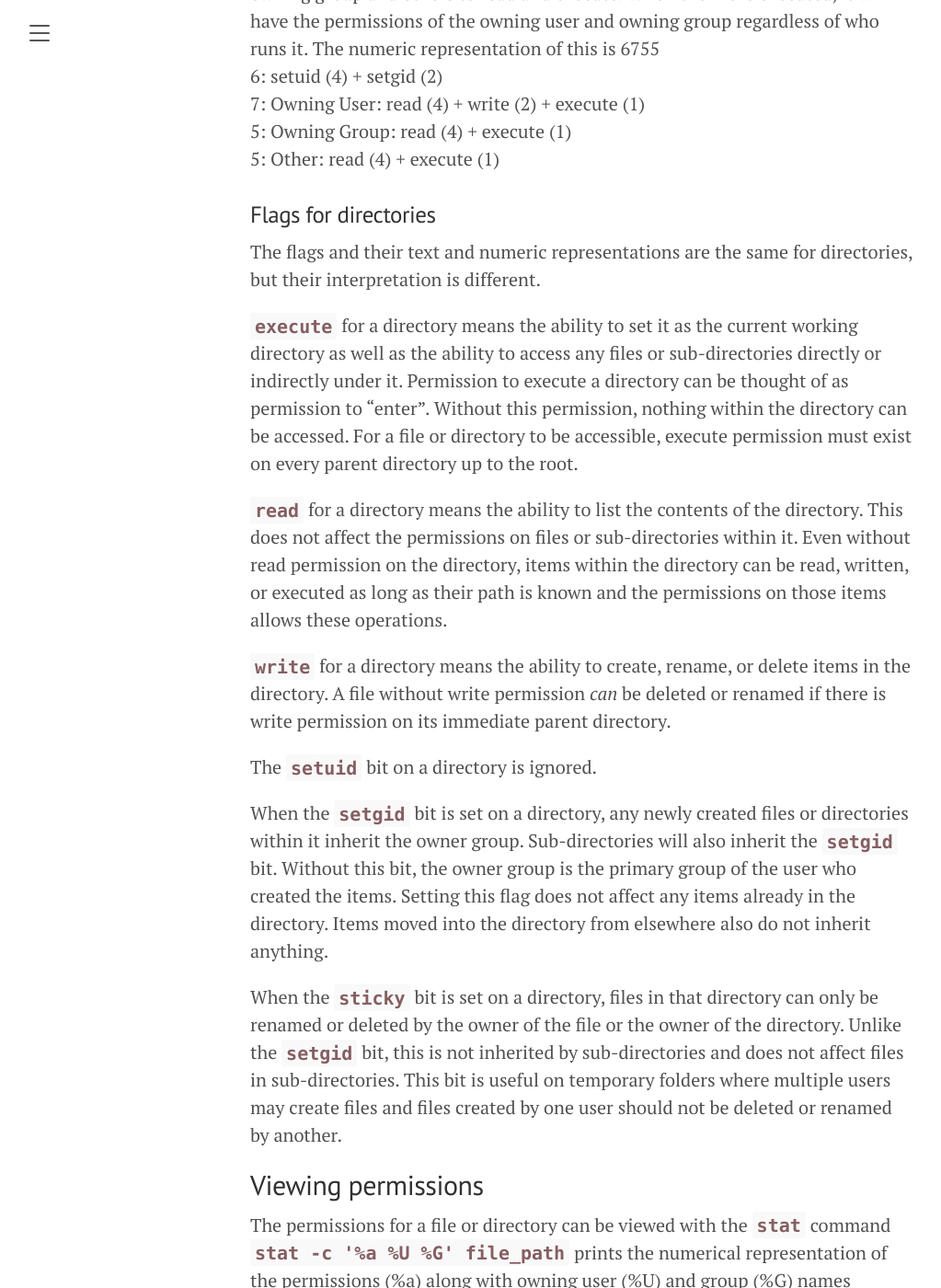
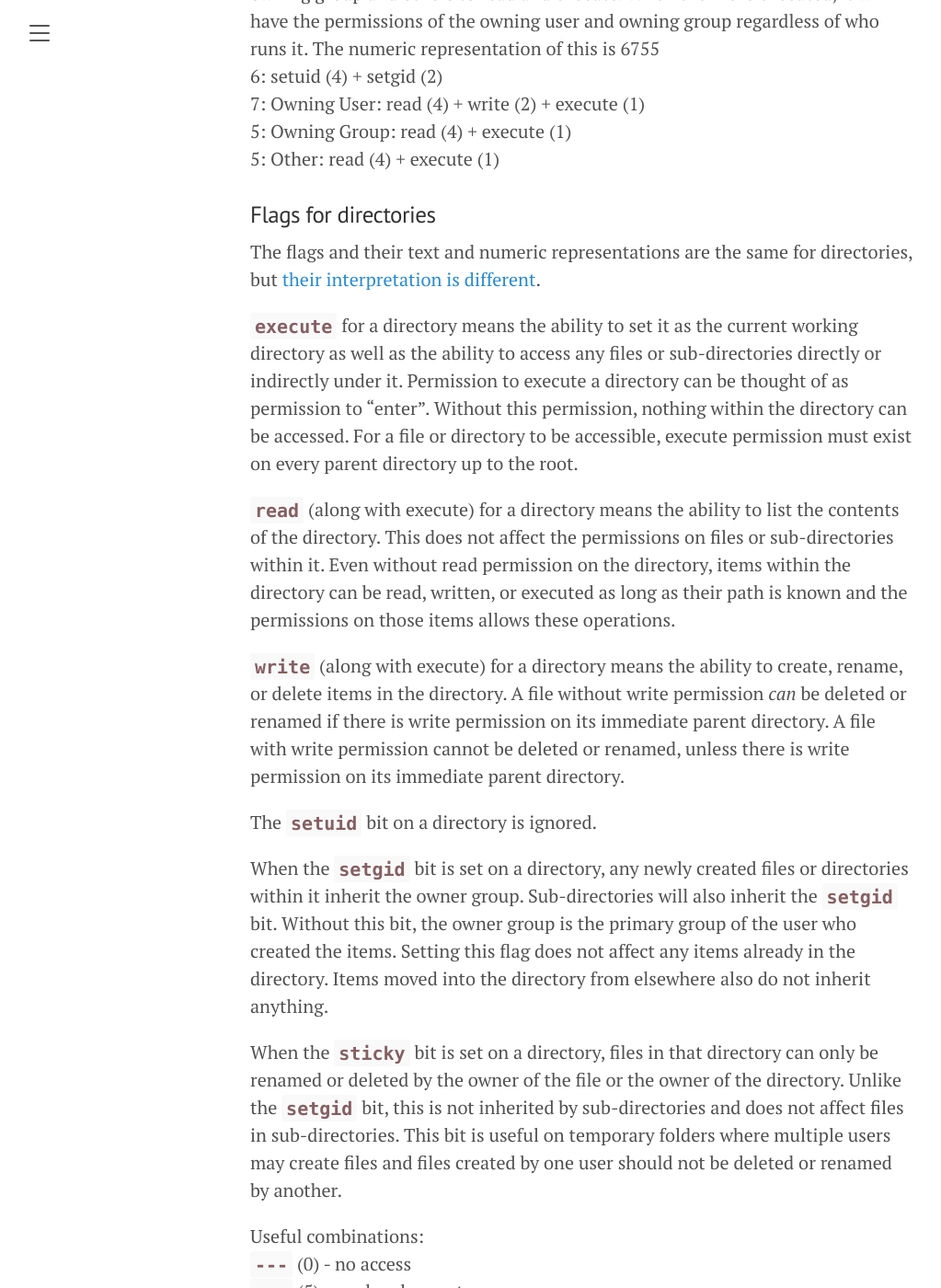
Before and after one commit to koustubhmoharir/linux, a Jekyll site: the page built from _posts/2022-01-08-filesystem-permissions.md, in a window 1280 px wide and 1400 px high, scrolled down 2763 px. Shown: the whole window at 92% size, without its empty margins (8-1031 px from the left). Built offline with Jekyll 4.4.1, drawn with Linux system fonts in a browser that asks for light colours; comment, search, counter and statistics services are not loaded; some of the changed text lies outside the part shown.

Commit message:
Fixed / clarified posts related to file system permissions

```diff
--- a/_posts/2022-01-08-filesystem-permissions.md
+++ b/_posts/2022-01-08-filesystem-permissions.md
@@ -22,11 +22,11 @@ Flags can be represented as a letter or as a number which can be combined bitwis
 `x` (1): If this is present, execute access is granted
 
 Useful and common combinations:
-`rwx` (7) - full access
+`---` (0) - no access
+`r--` (4) - read only
 `r-x` (5) - read and execute
-`r--` (4) - read only
 `rw-` (6) - read and write but not execute
-`---` (0) - no access
+`rwx` (7) - full access (read, write, execute)
 
 Combinations that are not useful:
 `--x` (1) - execute without read. This is not useful because the file must be read if it is to be executed. However, when running as root (directly or via sudo), read permission is not required to execute. Execute permission is still required.
@@ -56,19 +56,26 @@ The numeric representation of this is 6755
 
 ### Flags for directories
 
-The flags and their text and numeric representations are the same for directories, but their interpretation is different.
+The flags and their text and numeric representations are the same for directories, but [their interpretation is different](https://unix.stackexchange.com/a/317446).
 
 `execute` for a directory means the ability to set it as the current working directory as well as the ability to access any files or sub-directories directly or indirectly under it. Permission to execute a directory can be thought of as permission to "enter". Without this permission, nothing within the directory can be accessed. For a file or directory to be accessible, execute permission must exist on every parent directory up to the root.
 
-`read` for a directory means the ability to list the contents of the directory. This does not affect the permissions on files or sub-directories within it. Even without read permission on the directory, items within the directory can be read, written, or executed as long as their path is known and the permissions on those items allows these operations.
+`read` (along with execute) for a directory means the ability to list the contents of the directory. This does not affect the permissions on files or sub-directories within it. Even without read permission on the directory, items within the directory can be read, written, or executed as long as their path is known and the permissions on those items allows these operations.
 
-`write` for a directory means the ability to create, rename, or delete items in the directory. A file without write permission *can* be deleted or renamed if there is write permission on its immediate parent directory.
+`write` (along with execute) for a directory means the ability to create, rename, or delete items in the directory. A file without write permission *can* be deleted or renamed if there is write permission on its immediate parent directory. A file with write permission cannot be deleted or renamed, unless there is write permission on its immediate parent directory.
 
 The `setuid` bit on a directory is ignored.
 
 When the `setgid` bit is set on a directory, any newly created files or directories within it inherit the owner group. Sub-directories will also inherit the `setgid` bit. Without this bit, the owner group is the primary group of the user who created the items. Setting this flag does not affect any items already in the directory. Items moved into the directory from elsewhere also do not inherit anything.
 
 When the `sticky` bit is set on a directory, files in that directory can only be renamed or deleted by the owner of the file or the owner of the directory. Unlike the `setgid` bit, this is not inherited by sub-directories and does not affect files in sub-directories. This bit is useful on temporary folders where multiple users may create files and files created by one user should not be deleted or renamed by another.
+
+
+Useful combinations:
+`---` (0) - no access
+`r-x` (5) - read and execute
+`rwx` (7) - full access (read, write, execute)
+
 
 ## Viewing permissions
 
```
Also changed, not shown: _posts/2024-11-09-chmod-examples.md (+10 -8 lines).
